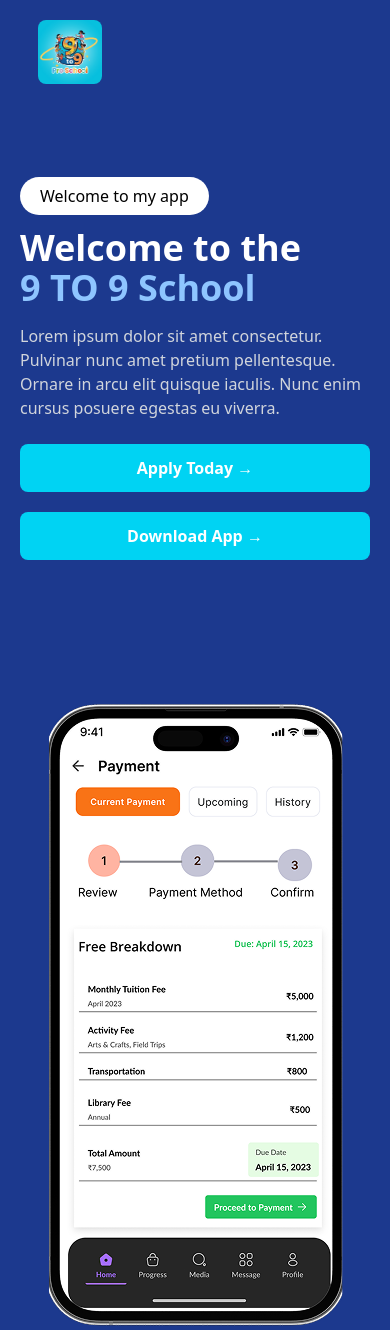
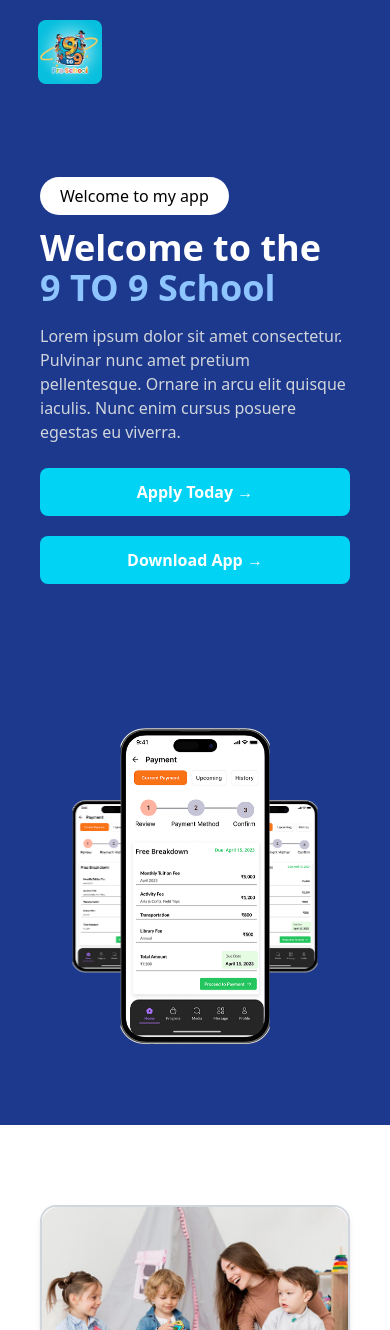
Before and after one commit to thisMeSandeep/Tailwind-landing-page, a website: page src/index.html in a window 390 px wide. Shown: the top 1330 px of the page. Drawn offline with nearby package versions, Linux system fonts and the light colour scheme.

Commit message:
home page swiper done

```diff
--- a/src/index.html
+++ b/src/index.html
@@ -3,20 +3,16 @@
     <head>
         <meta charset="UTF-8">
         <meta name="viewport" content="width=device-width, initial-scale=1.0">
+        <link rel="stylesheet"
+            href="https://cdnjs.cloudflare.com/ajax/libs/font-awesome/6.7.2/css/all.min.css"
+            integrity="sha512-Evv84Mr4kqVGRNSgIGL/F/aIDqQb7xQ2vcrdIwxfjThSH8CSR7PBEakCr51Ck+w+/U6swU2Im1vVX0SVk9ABhg=="
+            crossorigin="anonymous" referrerpolicy="no-referrer" />
+        <link
+            rel="stylesheet"
+            href="https://cdn.jsdelivr.net/npm/swiper@11/swiper-bundle.min.css" />
         <link rel="stylesheet" href="index.css">
-        <style>
-            button{
-                cursor: pointer;
-            }
-           .hide-scrollbar::-webkit-scrollbar {
-  display: none;
-}
+        <link rel="stylesheet" href="style.css">
 
-.hide-scrollbar {
-  -ms-overflow-style: none;
-  scrollbar-width: none;
-}
-        </style>
         <title>9-to-9 School</title>
     </head>
     <body>
@@ -43,7 +39,7 @@
 
         <!-- hero section -->
         <main
-            class="px-5 md:px-10 py-20 bg-blue-900 flex flex-col lg:flex-row items-center justify-center gap-36">
+            class="px-10 py-20 bg-blue-900 flex flex-col lg:flex-row items-center justify-center gap-36">
 
             <section class="w-full lg:w-1/2">
                 <span class="bg-white rounded-full text-black px-5 py-2">Welcome
@@ -70,15 +66,20 @@
                 </div>
             </section>
 
-            <section class="flex justify-center w-full lg:w-1/2">
-                <img src="./assets/iPhone 19.png" alt="Mobile App UI" />
+            <section
+                class=" swiper-container  w-full lg:w-1/2 overflow-hidden">
+                <div class="swiper-wrapper">
+                    <img src="./assets/iPhone 19.png" alt="Mobile App UI" class="swiper-slide "/>
+                    <img src="./assets/iPhone 19.png" alt="Mobile App UI" class="swiper-slide "/>
+                    <img src="./assets/iPhone 19.png" alt="Mobile App UI" class="swiper-slide "/>
+                </div>
             </section>
 
         </main>
 
         <!-- pre school -->
         <main
-            class="px-15 py-10 flex flex-col items-center lg:flex-row justify-between gap-10">
+            class="px-10 py-20  flex flex-col items-center lg:flex-row justify-between gap-10">
             <div
                 class="w-full max-w-sm flex flex-col items-center gap-3 shadow-md pb-4 rounded-2xl border-2 border-gray-300">
                 <img src="./assets/child-group-1.png"
@@ -777,6 +778,8 @@
 
         </main>
 
+        <!-- FAQ -->
+
         <!-- parent Quiz -->
         <div class="px-10 py-15">
             <div
@@ -792,5 +795,8 @@
             </div>
         </div>
 
+        <script
+            src="https://cdn.jsdelivr.net/npm/swiper@11/swiper-bundle.min.js"></script>
+        <script src="script.js"></script>
     </body>
 </html>
--- a/src/script.js
+++ b/src/script.js
@@ -0,0 +1,17 @@
+// header slider
+let swiper = new Swiper(".swiper-container", {
+  effect: "coverflow",
+  grabCursor: true,
+  centeredSlides: true,
+  slidesPerView: "auto",
+  centeredSlides: true,
+  initialSlide: 1,
+  coverflowEffect: {
+    rotate: 0,
+    stretch: 0,
+    depth: 100,
+    modifier: 10,
+    initialSlide: 3,
+    slideShadows: true,
+  },
+});
--- /dev/null
+++ b/src/style.css
@@ -0,0 +1,28 @@
+button{
+    cursor: pointer;
+}
+.hide-scrollbar::-webkit-scrollbar {
+display: none;
+}
+
+.hide-scrollbar {
+-ms-overflow-style: none;
+scrollbar-width: none;
+}
+
+.swiper-slide{
+    width: 300px;
+    object-fit: cover;
+}
+
+@media screen and (max-width: 768px){
+    .swiper-slide{
+        width: 150px;
+    }
+}
+
+@media screen and (min-width: 76p9x) and (max-width:960px){
+    .swiper-slide{
+        width: 200px;
+    }
+}
```
